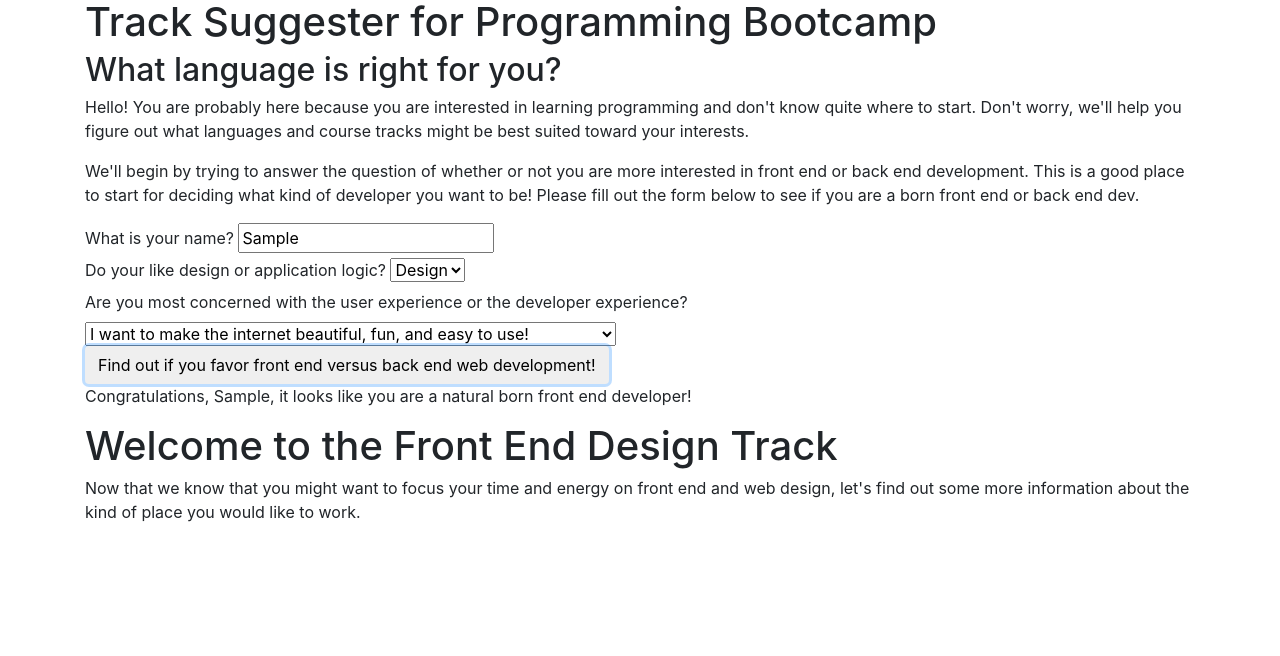
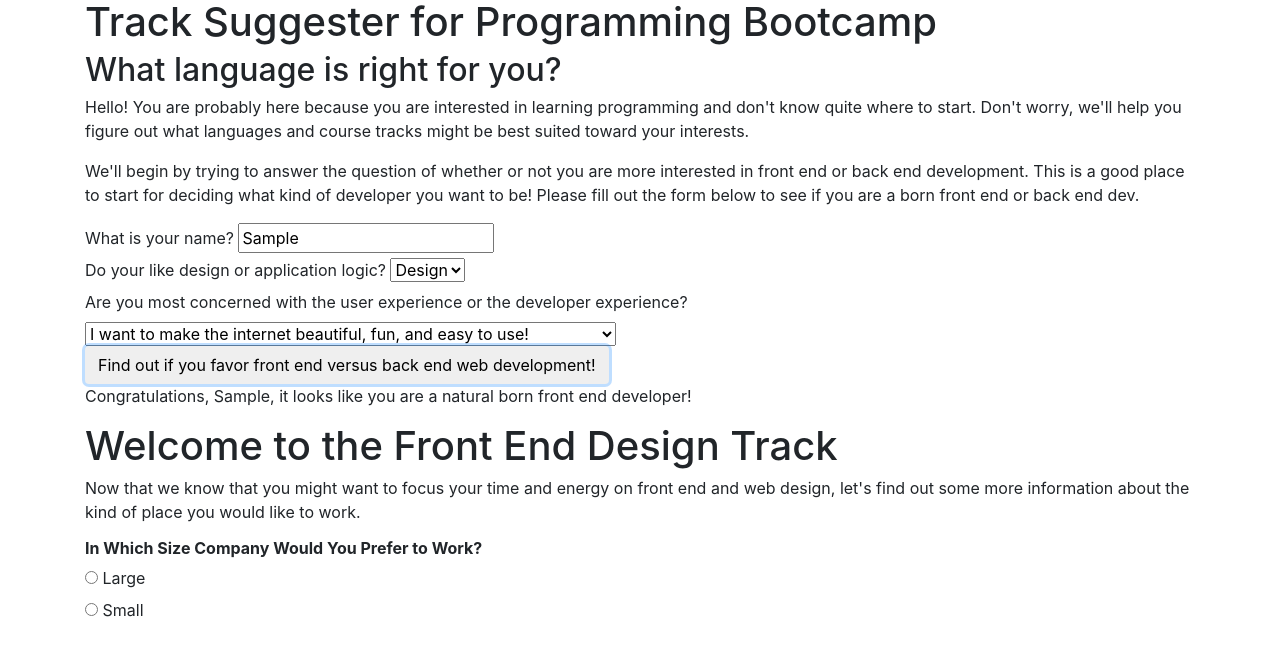
Before and after one commit to srhcrete/track-suggester, a plain HTML site: page index.html in a window 1280 px wide. Both pictures are taken after typing "Sample" into the empty fields and a click on the button 346 px from the left and 365 px from the top of the page. Drawn offline with Linux system fonts and the light colour scheme.

Commit message:
add radio in design track div

```diff
--- a/index.html
+++ b/index.html
@@ -45,6 +45,19 @@
         <h1>Welcome to the Front End Design Track</h1>
         <p>Now that we know that you might want to focus your time and energy on front end and web design, let's find out some more information about the kind of place you would like to work.</p>
         <form>
+          <div class ="radio">
+            <h6><strong>In Which Size Company Would You Prefer to Work?</strong></h6>
+            <label>
+              <input type="radio" name="companySize" value="large">
+              Large
+            </label>
+          </div>
+          <div class ="radio">
+            <label>
+              <input type="radio" name="companySize" value="small">
+              Small
+            </label>
+          </div>
         </form>
       </div>
       <div class="logicTrack">
```
